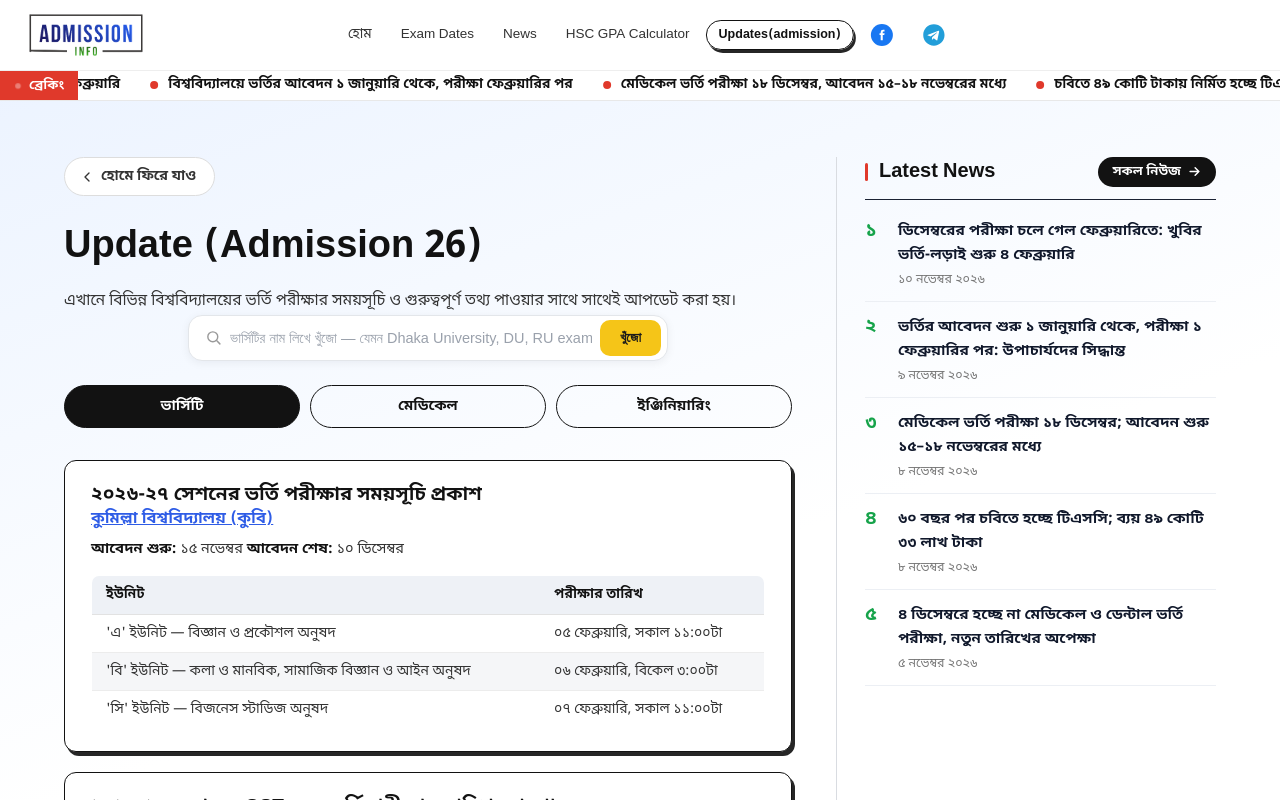
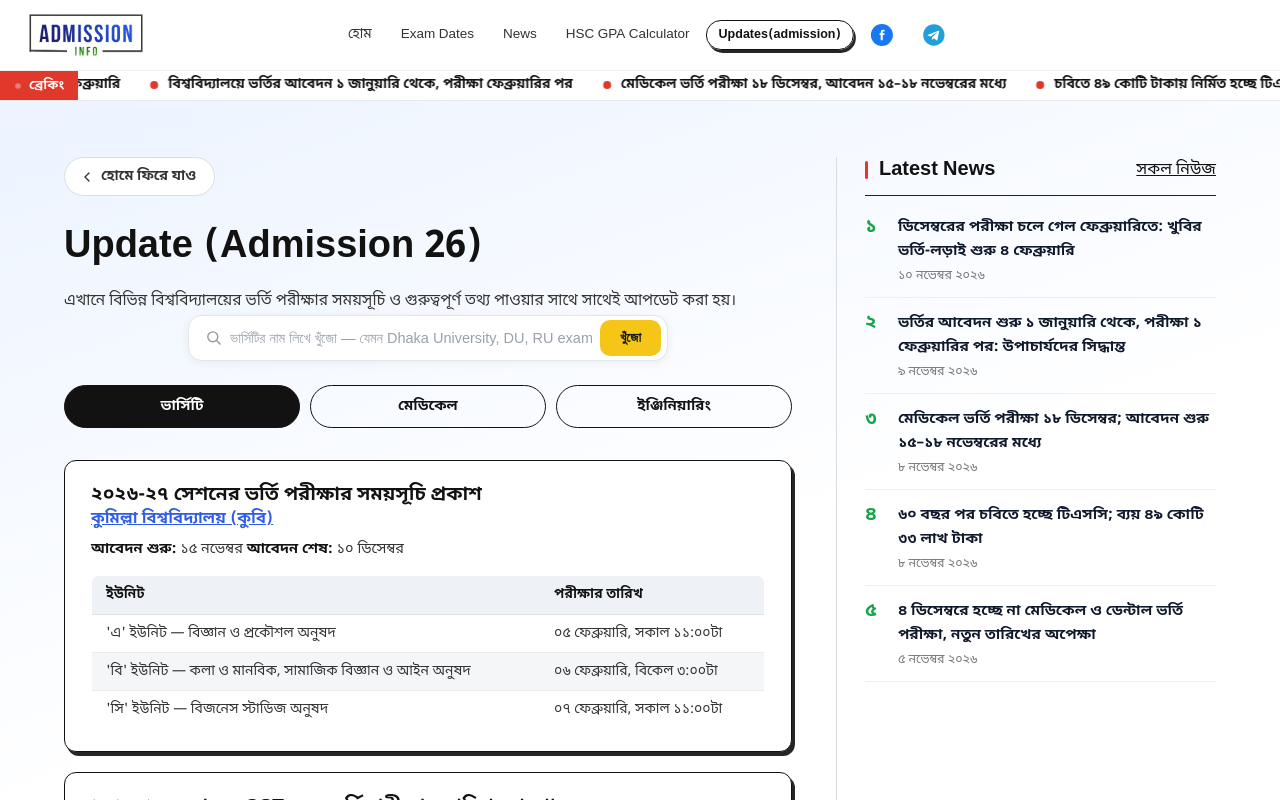
Before and after one commit to nishat-jihad/Admission-info, a Next.js app in the folder chance-hobe-ki/: page /updates in a window 1280 px wide. Shown: the top 800 px of the page. Built offline with nearby package versions, Linux system fonts and the light colour scheme.

Commit message:
Update Link class name in LatestNewsList component

```diff
--- a/chance-hobe-ki/src/components/LatestNewsList.js
+++ b/chance-hobe-ki/src/components/LatestNewsList.js
@@ -13,11 +13,8 @@ export default function LatestNewsList({ count = 5 }) {
     <div className="news-aside-box">
       <div className="latest-list-head">
         <h2 className="news-aside-title">Latest News</h2>
-        <Link href="/news" className="hero-latest-all">
+        <Link href="/news" className="latest-list-all">
           সকল নিউজ
-          <svg viewBox="0 0 24 24" fill="none" stroke="currentColor" strokeWidth="2.4" aria-hidden="true">
-            <path d="M5 12h14M13 6l6 6-6 6" strokeLinecap="round" strokeLinejoin="round" />
-          </svg>
         </Link>
       </div>
       <ol className="news-more-list">
```
